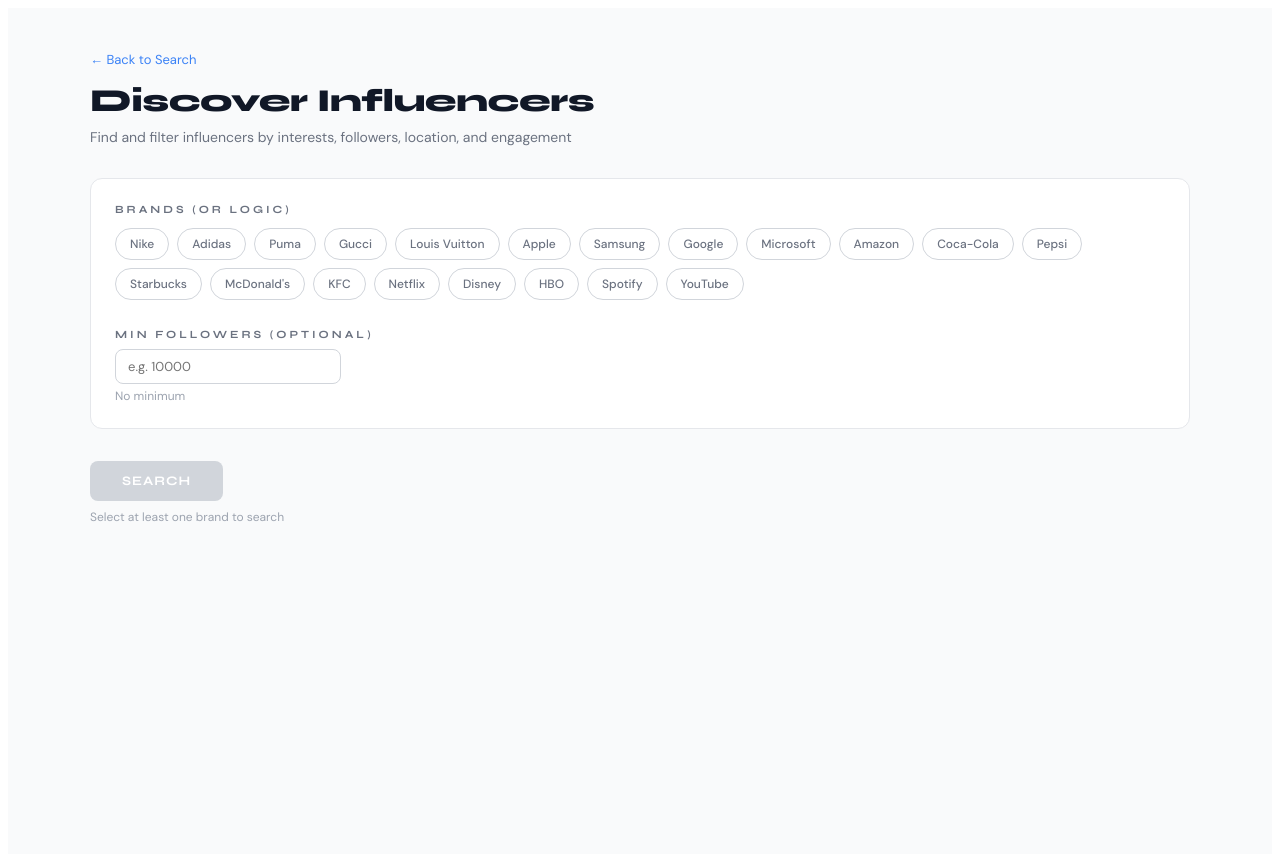
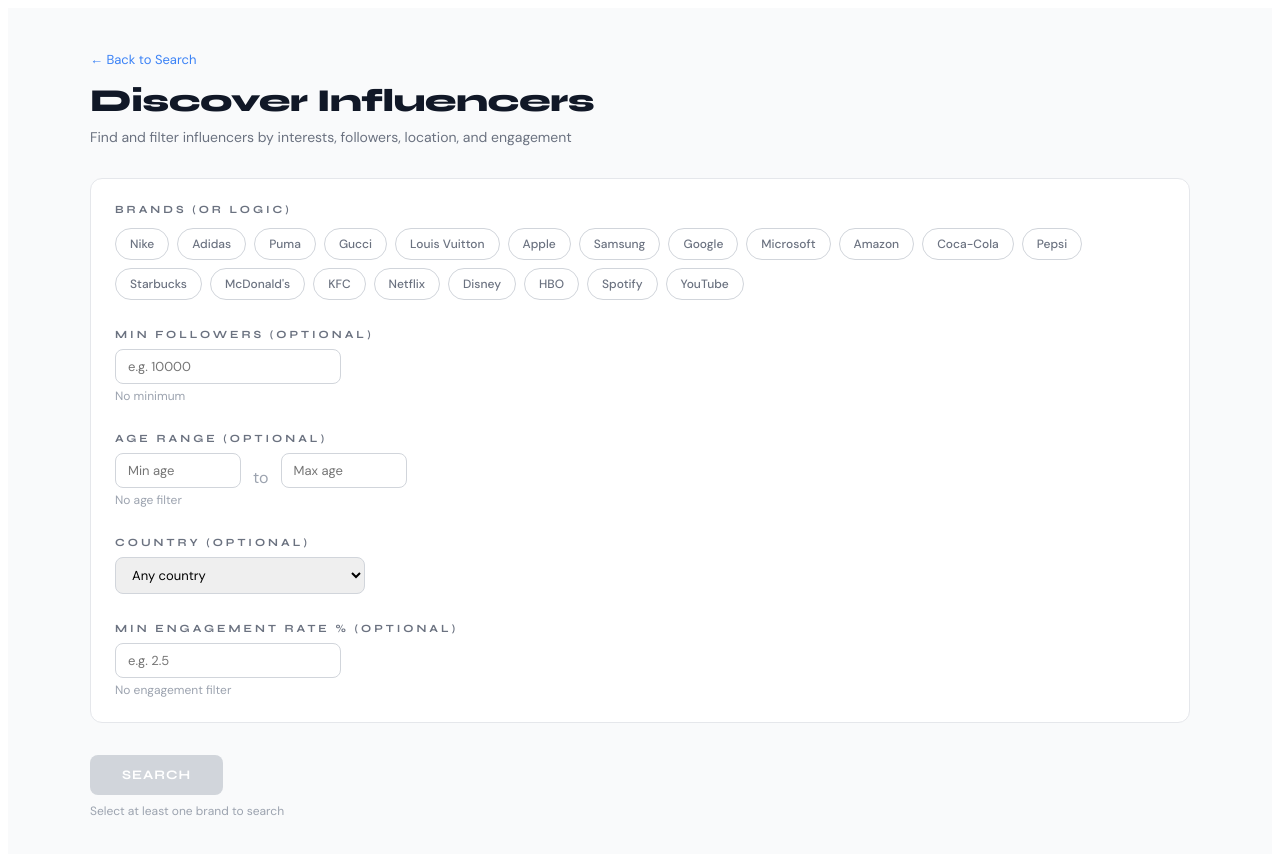
Before and after one commit to KaiTu22/Julius_LookUp, a Next.js app: page /discover in a window 1280 px wide. Shown: the top 854 px of the page. Built offline with nearby package versions, Linux system fonts and the light colour scheme.

Commit message:
Add age range, country, and engagement rate filters to discovery

```diff
--- a/pages/api/search-influencers.js
+++ b/pages/api/search-influencers.js
@@ -44,6 +44,10 @@
   const url = new URL(req.url, `http://${req.headers.host}`);
   const brands = (url.searchParams.get("brands") || "").split(",").filter(Boolean);
   const minFollowers = parseInt(url.searchParams.get("minFollowers") || "0", 10);
+  const minAge = url.searchParams.get("minAge") ? parseInt(url.searchParams.get("minAge"), 10) : null;
+  const maxAge = url.searchParams.get("maxAge") ? parseInt(url.searchParams.get("maxAge"), 10) : null;
+  const country = url.searchParams.get("country") || "";
+  const minEngagement = url.searchParams.get("minEngagement") ? parseFloat(url.searchParams.get("minEngagement")) : 0;
   const offset = parseInt(url.searchParams.get("offset") || "0", 10);
   const limit = Math.min(parseInt(url.searchParams.get("limit") || "50", 10), 100);
 
@@ -51,12 +55,55 @@
     return res.status(400).json({ error: "At least one brand is required." });
   }
 
-  // Build query filters for Julius API - use brand tags
-  // If multiple brands, use separate query filters for AND logic; if one brand, use as-is
+  // Build query filters for Julius API
+  const queryFilters = [];
+
+  // Add brand filters (tag-based)
   const brandTags = brands.map(toBrandSlug);
-  const queryFilters = brands.length === 1
-    ? [{ type: "tag", specificity: "any", values: brandTags }]
-    : brandTags.map(tag => ({ type: "tag", specificity: "any", values: [tag] }));
+  if (brands.length === 1) {
+    queryFilters.push({ type: "tag", specificity: "any", values: brandTags });
+  } else {
+    queryFilters.push(...brandTags.map(tag => ({ type: "tag", specificity: "any", values: [tag] })));
+  }
+
+  // Add age range filter
+  if (minAge !== null || maxAge !== null) {
+    queryFilters.push({
+      type: "age",
+      min: minAge,
+      max: maxAge,
+    });
+  }
+
+  // Add location/country filter
+  if (country) {
+    queryFilters.push({
+      type: "location",
+      country,
+    });
+  }
+
+  // Add engagement rate filter (per platform - use instagram as default)
+  if (minEngagement > 0) {
+    queryFilters.push({
+      type: "engagement_rate",
+      platform: "instagram",
+      value: {
+        min: minEngagement / 100, // Convert percentage to decimal
+      },
+    });
+  }
+
+  // Add reach filter (followers on instagram)
+  if (minFollowers > 0) {
+    queryFilters.push({
+      type: "reach",
+      platform: "instagram",
+      value: {
+        min: minFollowers,
+      },
+    });
+  }
 
   const ts = Math.floor(Date.now() / 1000);
 
@@ -101,25 +148,19 @@
   const total = searchData.total || 0;
   const hasMore = offset + results.length < total;
 
-  // Apply client-side filtering for follower count
-  let filtered = results;
-  if (minFollowers > 0) {
-    filtered = filtered.filter(r => (r.social_total_count || 0) >= minFollowers);
-  }
-
   // Bulk lookup for enriched data
-  if (filtered.length === 0) {
+  if (results.length === 0) {
     return res.status(200).json({
       total,
       offset,
       limit,
-      filters: { brands, minFollowers },
+      filters: { brands, minFollowers, minAge, maxAge, country, minEngagement },
       influencers: [],
       hasMore: false,
     });
   }
 
-  const slugs = filtered.map(r => r.slug).filter(Boolean);
+  const slugs = results.map(r => r.slug).filter(Boolean);
   const ts2 = Math.floor(Date.now() / 1000);
 
   let bulkRes;
@@ -137,8 +178,8 @@
       total,
       offset,
       limit,
-      filters: { brands, minFollowers },
-      influencers: filtered.map(inf => ({
+      filters: { brands, minFollowers, minAge, maxAge, country, minEngagement },
+      influencers: results.map(inf => ({
         id: inf.id,
         slug: inf.slug,
         display_name: inf.display_name,
@@ -158,7 +199,7 @@
     const parsed = await bulkRes.json();
     bulkData = Array.isArray(parsed) ? parsed : parsed.results || [];
   } else {
-    bulkData = filtered;
+    bulkData = results;
   }
 
   const enriched = bulkData.map(inf => ({
@@ -178,7 +219,7 @@
     total,
     offset,
     limit,
-    filters: { brands, minFollowers },
+    filters: { brands, minFollowers, minAge, maxAge, country, minEngagement },
     influencers: enriched,
     hasMore,
   });
--- a/pages/discover.jsx
+++ b/pages/discover.jsx
@@ -24,6 +24,10 @@
 export default function DiscoverPage() {
   const [brands, setBrands] = useState([]);
   const [minFollowers, setMinFollowers] = useState("");
+  const [minAge, setMinAge] = useState("");
+  const [maxAge, setMaxAge] = useState("");
+  const [country, setCountry] = useState("");
+  const [minEngagement, setMinEngagement] = useState("");
   const [loading, setLoading] = useState(false);
   const [results, setResults] = useState(null);
   const [error, setError] = useState(null);
@@ -34,6 +38,21 @@
     "Apple", "Samsung", "Google", "Microsoft", "Amazon",
     "Coca-Cola", "Pepsi", "Starbucks", "McDonald's", "KFC",
     "Netflix", "Disney", "HBO", "Spotify", "YouTube",
+  ];
+
+  const COUNTRY_OPTIONS = [
+    { code: "US", name: "United States" },
+    { code: "GB", name: "United Kingdom" },
+    { code: "CA", name: "Canada" },
+    { code: "AU", name: "Australia" },
+    { code: "DE", name: "Germany" },
+    { code: "FR", name: "France" },
+    { code: "ES", name: "Spain" },
+    { code: "IT", name: "Italy" },
+    { code: "JP", name: "Japan" },
+    { code: "BR", name: "Brazil" },
+    { code: "MX", name: "Mexico" },
+    { code: "IN", name: "India" },
   ];
 
   const toggleBrand = (brand) => {
@@ -53,6 +72,10 @@
       const params = new URLSearchParams({
         brands: brands.join(","),
         minFollowers: minFollowers || "0",
+        minAge: minAge || "",
+        maxAge: maxAge || "",
+        country: country || "",
+        minEngagement: minEngagement || "0",
       });
 
       const res = await fetch(`/api/search-influencers?${params}`);
@@ -168,7 +191,7 @@
           </div>
 
           {/* Min Followers */}
-          <div style={{ marginBottom: 0 }}>
+          <div style={{ marginBottom: 28 }}>
             <label style={{
               display: "block",
               fontFamily: "'Syne',sans-serif",
@@ -200,6 +223,137 @@
             />
             <div style={{ fontSize: 12, color: "#9ca3af", marginTop: 4 }}>
               {minFollowers ? `Minimum: ${fmt(parseInt(minFollowers))}` : "No minimum"}
+            </div>
+          </div>
+
+          {/* Age Range */}
+          <div style={{ marginBottom: 28 }}>
+            <label style={{
+              display: "block",
+              fontFamily: "'Syne',sans-serif",
+              fontWeight: 700,
+              fontSize: 11,
+              letterSpacing: 3,
+              textTransform: "uppercase",
+              color: "#6b7280",
+              marginBottom: 8,
+            }}>
+              Age Range (optional)
+            </label>
+            <div style={{ display: "flex", gap: 12, alignItems: "flex-end" }}>
+              <div>
+                <input
+                  type="number"
+                  value={minAge}
+                  onChange={e => setMinAge(e.target.value)}
+                  onKeyDown={handleKeyDown}
+                  placeholder="Min age"
+                  style={{
+                    padding: "8px 12px",
+                    borderRadius: 8,
+                    fontSize: 13,
+                    fontFamily: "'DM Sans',sans-serif",
+                    border: "1px solid #d1d5db",
+                    width: 100,
+                    outline: "none",
+                  }}
+                />
+              </div>
+              <span style={{ color: "#9ca3af" }}>to</span>
+              <div>
+                <input
+                  type="number"
+                  value={maxAge}
+                  onChange={e => setMaxAge(e.target.value)}
+                  onKeyDown={handleKeyDown}
+                  placeholder="Max age"
+                  style={{
+                    padding: "8px 12px",
+                    borderRadius: 8,
+                    fontSize: 13,
+                    fontFamily: "'DM Sans',sans-serif",
+                    border: "1px solid #d1d5db",
+                    width: 100,
+                    outline: "none",
+                  }}
+                />
+              </div>
+            </div>
+            <div style={{ fontSize: 12, color: "#9ca3af", marginTop: 4 }}>
+              {minAge || maxAge ? `Age: ${minAge || "any"} - ${maxAge || "any"}` : "No age filter"}
+            </div>
+          </div>
+
+          {/* Country */}
+          <div style={{ marginBottom: 28 }}>
+            <label style={{
+              display: "block",
+              fontFamily: "'Syne',sans-serif",
+              fontWeight: 700,
+              fontSize: 11,
+              letterSpacing: 3,
+              textTransform: "uppercase",
+              color: "#6b7280",
+              marginBottom: 8,
+            }}>
+              Country (optional)
+            </label>
+            <select
+              value={country}
+              onChange={e => setCountry(e.target.value)}
+              style={{
+                padding: "8px 12px",
+                borderRadius: 8,
+                fontSize: 13,
+                fontFamily: "'DM Sans',sans-serif",
+                border: "1px solid #d1d5db",
+                width: "100%",
+                maxWidth: 250,
+                outline: "none",
+                cursor: "pointer",
+              }}
+            >
+              <option value="">Any country</option>
+              {COUNTRY_OPTIONS.map(c => (
+                <option key={c.code} value={c.code}>{c.name}</option>
+              ))}
+            </select>
+          </div>
+
+          {/* Min Engagement Rate */}
+          <div style={{ marginBottom: 0 }}>
+            <label style={{
+              display: "block",
+              fontFamily: "'Syne',sans-serif",
+              fontWeight: 700,
+              fontSize: 11,
+              letterSpacing: 3,
+              textTransform: "uppercase",
+              color: "#6b7280",
+              marginBottom: 8,
+            }}>
+              Min Engagement Rate % (optional)
+            </label>
+            <input
+              type="number"
+              step="0.1"
+              value={minEngagement}
+              onChange={e => setMinEngagement(e.target.value)}
+              onKeyDown={handleKeyDown}
+              placeholder="e.g. 2.5"
+              style={{
+                padding: "8px 12px",
+                borderRadius: 8,
+                fontSize: 13,
+                fontFamily: "'DM Sans',sans-serif",
+                border: "1px solid #d1d5db",
+                width: "100%",
+                maxWidth: 200,
+                outline: "none",
+              }}
+            />
+            <div style={{ fontSize: 12, color: "#9ca3af", marginTop: 4 }}>
+              {minEngagement ? `Minimum: ${minEngagement}%` : "No engagement filter"}
             </div>
           </div>
 
@@ -277,7 +431,11 @@
                 color: "#6b7280",
                 margin: "4px 0 0 0",
               }}>
-                {brands.join(", ")} · Min {fmt(parseInt(minFollowers || 0))} followers
+                {brands.join(", ")}
+                {minFollowers && ` · Min ${fmt(parseInt(minFollowers))} followers`}
+                {(minAge || maxAge) && ` · Age ${minAge || "any"}-${maxAge || "any"}`}
+                {country && ` · ${COUNTRY_OPTIONS.find(c => c.code === country)?.name}`}
+                {minEngagement && ` · Min ${minEngagement}% engagement`}
               </p>
             </div>
 
```
